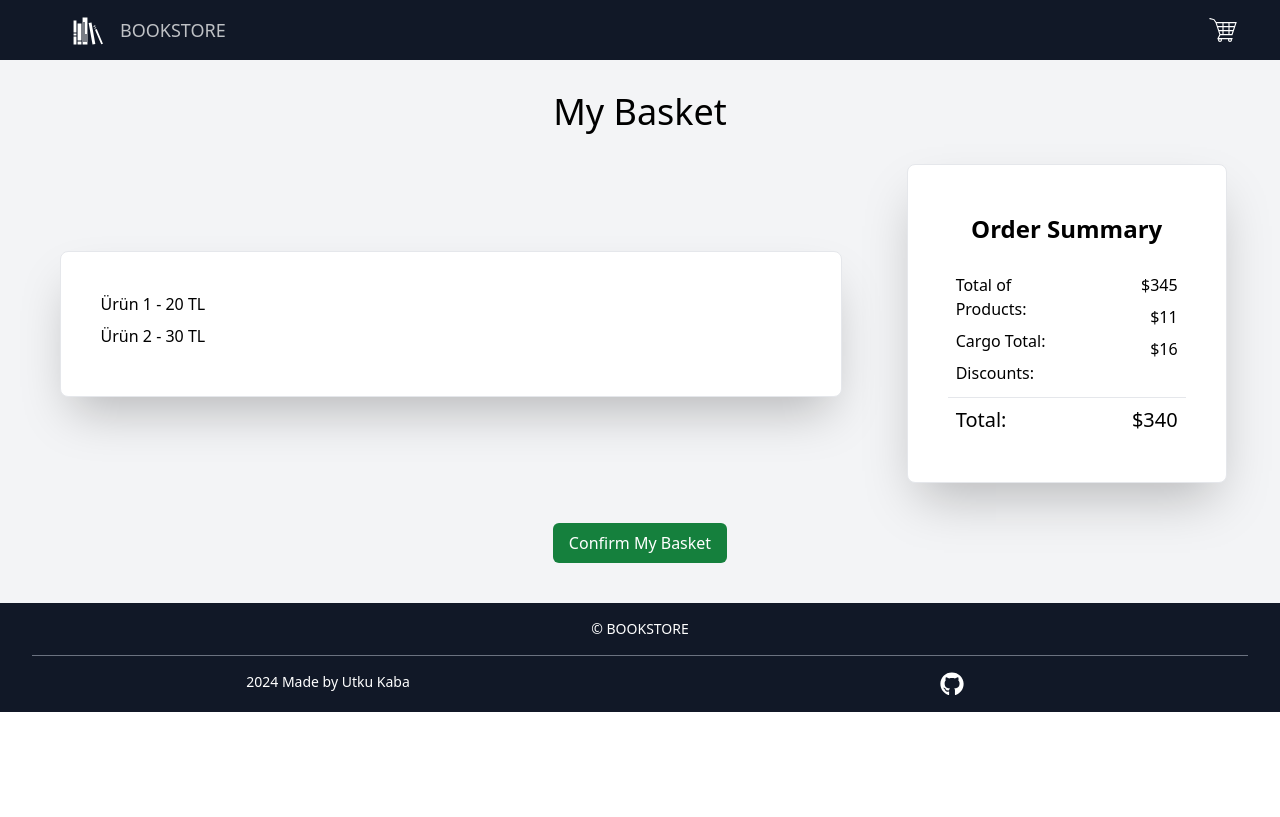
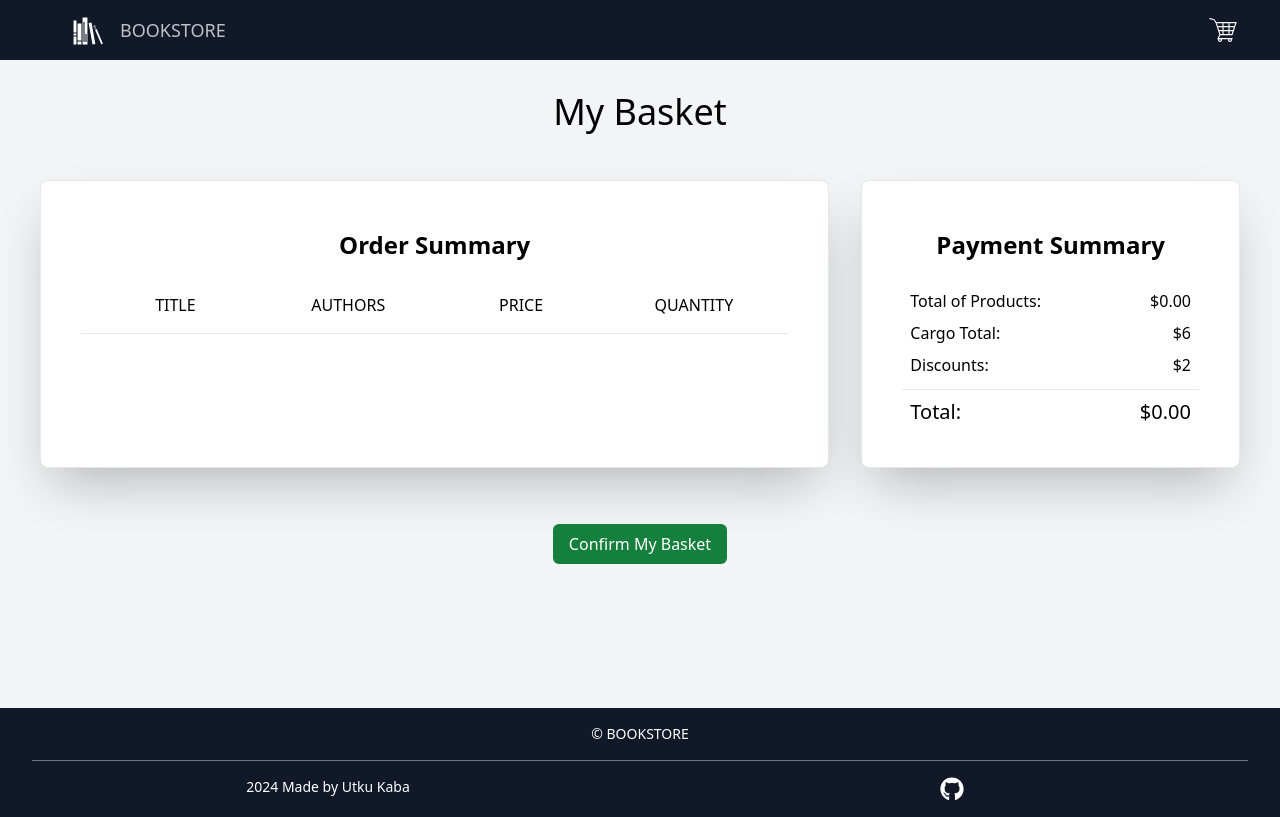
Before and after one commit to utqkaba/bookstore, a React (Vite) app: page /Basket in a window 1280 px wide. Built offline with nearby package versions, Linux system fonts and the light colour scheme.

Commit message:
context api

```diff
--- a/package.json
+++ b/package.json
@@ -11,6 +11,7 @@
   },
   "dependencies": {
     "axios": "^1.6.2",
+    "prop-types": "^15.8.1",
     "react": "^18.2.0",
     "react-dom": "^18.2.0",
     "react-icons": "^4.12.0",
--- a/src/App.jsx
+++ b/src/App.jsx
@@ -4,17 +4,21 @@ import Basket from "./pages/Basket"
 import Checkout from "./pages/Checkout"
 import Details from "./pages/Details"
 import Success from "./pages/Success"
+import { CartProvider } from './context/CardContext';
 
 export default function App() {
   return (
+    <CartProvider>
       <Router>
         <Routes>
           <Route exact path="/" element={<Homepage />} />
           <Route path="/Basket" element={<Basket />} />
           <Route path="/Checkout" element={<Checkout />} />
-        <Route path="/Details" element={<Details />} />
+          <Route path="/Details/:id" element={<Details />} />
           <Route path="/Success" element={<Success />} />
         </Routes>
       </Router>
+    </CartProvider>
+
   )
 }
--- a/src/components/BookList.jsx
+++ b/src/components/BookList.jsx
@@ -1,10 +1,10 @@
-// src/components/BookList.js
 import { useState, useEffect } from 'react';
 import axios from 'axios';
 import { Link } from "react-router-dom";
-// import BookCard from './BookCard';
+import { useCart } from '../context/CardContext';
 
 const BookList = () => {
+  const { addToCart } = useCart();
   const [books, setBooks] = useState([]);
 
   useEffect(() => {
@@ -24,18 +24,18 @@ const BookList = () => {
 
         if (thumbnail != undefined && amount != undefined) {
           return (
-            <div key={index} className="border p-4 font-extralight rounded-md bg-white shadow-2xl hover:border-gray-300 hover:border-2 hover:scale-105 duration-500">
+            <div key={index} className="border p-4 mx-1 font-extralight rounded-md bg-white shadow-2xl hover:border-gray-300 hover:border-2 hover:scale-105 duration-500">
               <img className="h-36 w-28 mx-auto mb-4" src={thumbnail} alt={item.volumeInfo.title} />
               <p className="text-3xl font-lights text-center">{item.volumeInfo.title}</p>
               <p><strong>Authors:</strong> {authors == null ? "Unknown" : authors}</p>
               <p><strong>Price:</strong> ${amount}</p>
               <div className='grid grid-cols-2 align-bottom text-center mt-4 gap-4'>
-                <Link to="/Details" className="bg-gray-800 text-white font-extralight px-4 py-2 rounded-md hover:bg-gray-300 hover:text-gray-800 hover:scale-105 duration-500">
+                <Link to={`/Details/${item.id}`} className="bg-gray-800 text-white font-extralight px-4 py-2 rounded-md hover:bg-gray-300 hover:text-gray-800 hover:scale-105 duration-500">
                   Details
                 </Link>
-                <Link to="/Details" className="bg-gray-300 text-gray-800 font-extralight px-4 py-2 rounded-md hover:bg-gray-800 hover:text-white hover:scale-105 duration-500">
-                  Buy
-                </Link>
+                <button onClick={() => addToCart(item)} className="bg-gray-300 text-gray-800 font-extralight px-4 py-2 rounded-md hover:bg-gray-800 hover:text-white hover:scale-105 duration-500">
+                  Add to Cart
+                </button>
               </div>
             </div>
           )
--- a/src/components/Navbar.jsx
+++ b/src/components/Navbar.jsx
@@ -1,7 +1,11 @@
 import { GiBookshelf, GiShoppingCart } from "react-icons/gi";
 import { Link } from "react-router-dom";
+import { useCart } from '../context/CardContext';
+
 
 const Navbar = () => {
+  const { cart } = useCart();
+
   return (
     <nav className="bg-gray-900 px-4 flex justify-between items-center">
       <div className="flex items-center p-2 mx-12">
@@ -12,6 +16,11 @@ const Navbar = () => {
       </div>
       <Link to="/Basket" className="flex items-center p-2 mx-4 hover:scale-110 duration-500">
         <GiShoppingCart color="white" size="2em" />
+        {cart.length > 0 && (
+          <span className="bg-white text-gray-800 rounded-full scale-75 px-2 mr-1 ml-2">
+            {cart.length}
+          </span>
+        )}
       </Link>
     </nav>
   );
--- a/src/components/PromoBar.jsx
+++ b/src/components/PromoBar.jsx
@@ -1,8 +1,9 @@
 import { useState, useEffect } from 'react';
+import { PiConfetti } from "react-icons/pi";
 
 function PromoBar() {
-  const [promoText, setPromoText] = useState("FREE SHIPPING OVER $100"); // Başlangıç metni
-  const promoTexts = ["FREE SHIPPING OVER $100", "BEST SELLER BOOKS", "$50 INSTANT DISCOUNT ON SHOPPING $250 AND OVER"]; // Değişen metinler
+  const [promoText, setPromoText] = useState("A YEAR FULL OF NEW BOOKS! DISCOVER SPEACIAL OFFERS FOR 2024.");
+  const promoTexts = ["A YEAR FULL OF NEW BOOKS! DISCOVER SPEACIAL OFFERS FOR 2024.", "THIS WEEK ONLY! 10% DISCOUNT ON ONLINE PURCHASES", "$50 INSTANT DISCOUNT ON SHOPPING $350 AND OVER"];
 
   useEffect(() => {
     const interval = setInterval(() => {
@@ -11,17 +12,21 @@ function PromoBar() {
         const nextIndex = (currentIndex + 1) % promoTexts.length;
         return promoTexts[nextIndex];
       });
-    }, 5000);
+    }, 3000);
 
     return () => {
       clearInterval(interval);
     };
-  },);
+  }, []);
 
   return (
-    <div className="mx-auto bg-gray-800 text-white p-2 mt-6 top-0 w-11/12 rounded-md">
-      <div className="text-center font- mx-auto p-2">
-        {promoText}
+    <div className="mx-auto overflow-hidden bg-gray-800 text-white p-2 mt-6 top-0 w-11/12 rounded-md">
+      <div className="flex items-center justify-center">
+        <PiConfetti size="1.5rem" className="mr-auto mx-6 animate-pulse" />
+        <div className="text-center font-mono p-2">
+          {promoText}
+        </div>
+        <PiConfetti size="1.5rem" className="ml-auto mx-6 animate-pulse" />
       </div>
     </div>
   );
--- /dev/null
+++ b/src/context/CardContext.jsx
@@ -0,0 +1,22 @@
+import { createContext, useContext, useState } from 'react';
+
+const CartContext = createContext();
+
+export const CartProvider = ({ children }) => {
+  const [cart, setCart] = useState([]);
+
+  const addToCart = (book) => {
+    setCart([...cart, book]);
+    console.log([...cart, book]);
+  };
+
+  return (
+    <CartContext.Provider value={{ cart, addToCart }}>
+      {children}
+    </CartContext.Provider>
+  );
+};
+
+export const useCart = () => {
+  return useContext(CartContext);
+};
--- a/src/pages/Basket.jsx
+++ b/src/pages/Basket.jsx
@@ -1,35 +1,51 @@
-import Navbar from "../components/Navbar"
-import Footer from "../components/Footer"
+import Navbar from "../components/Navbar";
+import Footer from "../components/Footer";
 import { Link } from "react-router-dom";
-
+import { useCart } from '../context/CardContext';
 
 function Basket() {
-  const cartItems = [
-    { id: 1, name: 'Ürün 1', price: 20 },
-    { id: 2, name: 'Ürün 2', price: 30 },
-    // ... diğer ürünler
-  ];
+  const { cart } = useCart();
+  const shipping = 6;
+  const discounts = 2;
+
+  const totalProductsPrice = cart.reduce((total, item) => {
+    return total + parseFloat(item.saleInfo.listPrice.amount);
+  }, 0);
+
+  const totalProductsBill = cart.reduce((total, item) => {
+    return total + shipping - discounts + parseFloat(item.saleInfo.listPrice.amount);
+  }, 0);
+
   return (
     <div className="bg-gray-100">
       <Navbar />
-      <p className="text-center text-4xl font-extralight p-2 my-6">My Basket</p>
+      <p className="text-center text-4xl font-extralight p-2 mt-6">My Basket</p>
 
-      <div className="grid grid-cols-3 place-items-center">
+      <div className="grid grid-cols-3 gap-8 p-10">
         {/* sepete eklenen urunlerin gosterildigi part */}
-        <section className="col-span-2 bg-white p-10 py-18 shadow-2xl w-11/12 ml-12 border rounded-lg">
-          <div>
-            {/* Sepet içeriği */}
-            {cartItems.map(item => (
-              <div key={item.id} className="mb-2">
-                {item.name} - {item.price} TL
+        <section className="col-span-2 bg-white p-10 py-18 shadow-2xl border rounded-lg">
+          <p className="text-center text-2xl font-semibold p-2 mb-2">Order Summary</p>
+          <div className="mb-4 grid grid-cols-4 text-center font-extralight p-2 border-b">
+            <p className="p-2">TITLE</p>
+            <p className="p-2">AUTHORS</p>
+            <p className="p-2">PRICE</p>
+            <p className="p-2">QUANTITY</p>
+          </div>
+          {/* Sepet içeriği */}
+          <div className="font-extralight grid grid-rows gap-4">
+            {cart.map((item) => (
+              <div key={item.id} className="mb-4 grid grid-cols-4 text-center">
+                <p className="p-2"> {item.volumeInfo.title}</p>
+                <p className="p-2"> {item.volumeInfo.authors == null ? "Unknown" : item.volumeInfo.authors}</p>
+                <p className="p-2"> ${item.saleInfo.listPrice.amount}</p>
+                <p className="p-2">1</p>
               </div>
             ))}
           </div>
-
         </section>
         {/* fiyat bilgilendirilmesinin yapildigi part */}
-        <section className="text-center bg-white p-10 py-18 shadow-2xl w-3/4 border rounded-lg">
-          <p className="text-2xl font-semibold p-2 mb-2">Order Summary</p>
+        <section className="text-center bg-white p-10 py-18 shadow-2xl border rounded-lg h-72">
+          <p className="text-2xl font-semibold p-2 mb-2">Payment Summary</p>
           <section className="grid grid-cols-2">
             <ul className="text-left font-extralight p-2">
               <li className="py-1">Total of Products:</li>
@@ -37,9 +53,9 @@ function Basket() {
               <li className="py-1">Discounts:</li>
             </ul>
             <ul className="text-right font-normal p-2">
-              <li className="py-1">$345</li>
-              <li className="py-1">$11</li>
-              <li className="py-1">$16</li>
+              <li className="py-1">${totalProductsPrice.toFixed(2)} </li>
+              <li className="py-1">${shipping} </li>
+              <li className="py-1">${discounts} </li>
             </ul>
           </section>
           <section className="grid grid-cols-2">
@@ -47,23 +63,21 @@ function Basket() {
               <li>Total:</li>
             </ul>
             <ul className="text-right font-medium text-xl p-2 border-t">
-              <li>$340</li>
+              <li>${totalProductsBill.toFixed(2)}</li>
             </ul>
           </section>
         </section>
-      </div>
-      <div className="grid place-items-center p-10">
+      </div >
+
+      <div className="grid place-items-center p-4 mb-32">
         <Link to="/Checkout" className="bg-green-700 text-white font-extralight px-4 py-2 rounded-md hover:bg-green-600 hover:scale-110 duration-500">
           Confirm My Basket
         </Link>
       </div>
-      {/* <Link to="/Checkout" className="flex items-center p-2 mx-4">
-        Onayliyorum
-      </Link> */}
+
       <Footer />
-    </div>
-
-  )
+    </div >
+  );
 }
 
-export default Basket
+export default Basket;
```
Also changed, not shown: src/pages/Details.jsx (+34 -49 lines), 1 other file (tests, documents, lock files or other folders). Lines whose indentation alone changed are shown as unchanged.
